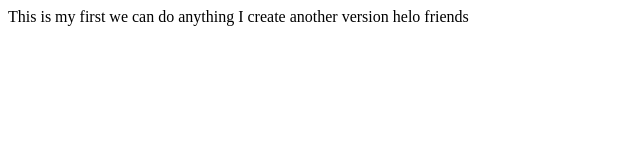
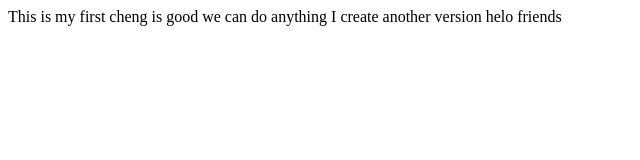
Before and after one commit to Akshay3237/learning, a plain HTML site: page index.html in a window 1280 px wide. Shown: the whole page, without its empty margins (0-640 px from the left). Drawn offline with Linux system fonts and the light colour scheme.

Commit message:
fourth commit

```diff
--- a/index.html
+++ b/index.html
@@ -7,7 +7,7 @@
     <title>Document</title>
 </head>
 <body>
-    This is my first
+    This is my first cheng is good
     we can do anything
     I create another version
     helo friends
```
